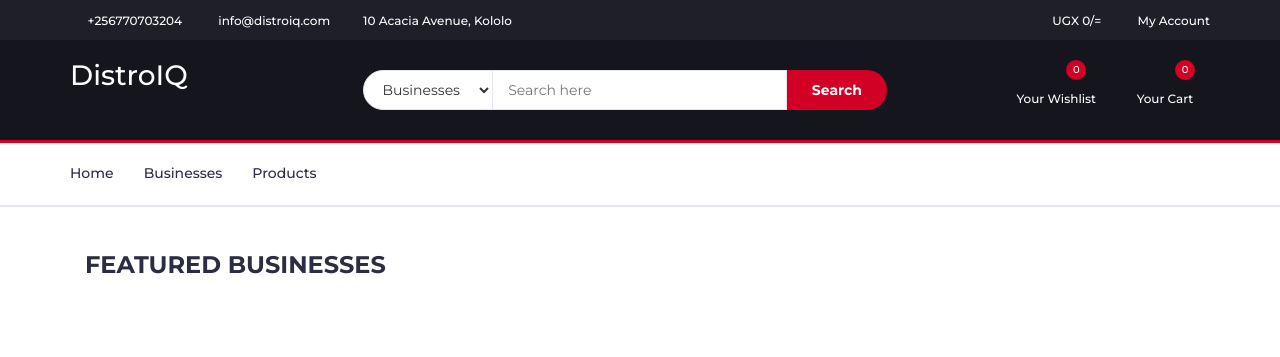
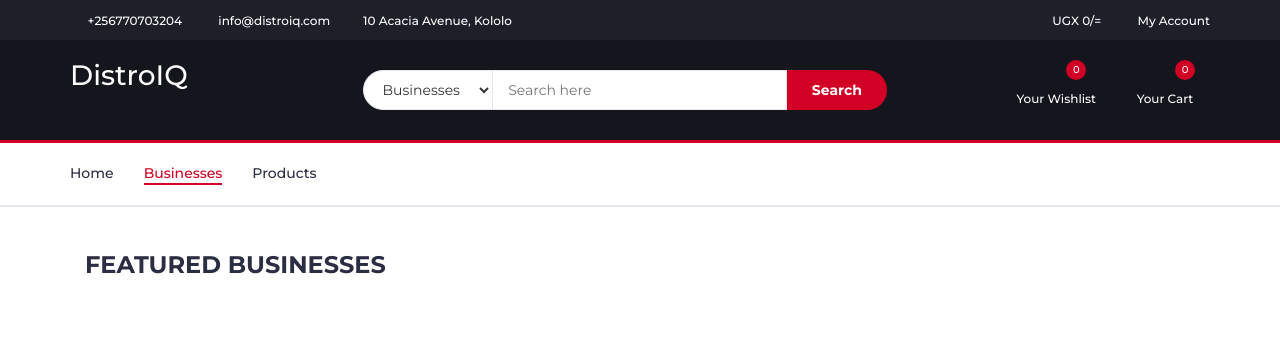
Before and after one commit to javarce/distro, a Django app: page /app/businesses in a window 1280 px wide. Shown: the top 357 px of the page. Run offline with Django 3.2, Linux system fonts and the light colour scheme; data that the repository does not hold is empty; some libraries are stand-ins or nearby versions; some web fonts are replaced.

Commit message:
Fix base url issue.

```diff
--- a/distro/templates/front/base.html
+++ b/distro/templates/front/base.html
@@ -143,8 +143,8 @@
             <div id="responsive-nav">
                 <ul class="main-nav nav navbar-nav">
                     <li {% if request.path == '/' %}class="active"{% endif %}><a href="/">Home</a></li>
-                    <li {% if request.path == '/businesses' %}class="active"{% endif %}><a href="/businesses">Businesses</a></li>
-                    <li {% if request.path == '/products' %}class="active"{% endif %}><a href="/products">Products</a></li>
+                    <li {% if request.path == '/app/businesses' %}class="active"{% endif %}><a href="/app/businesses">Businesses</a></li>
+                    <li {% if request.path == '/app/products' %}class="active"{% endif %}><a href="/app/products">Products</a></li>
                 </ul>
             </div>
         </div>
```
